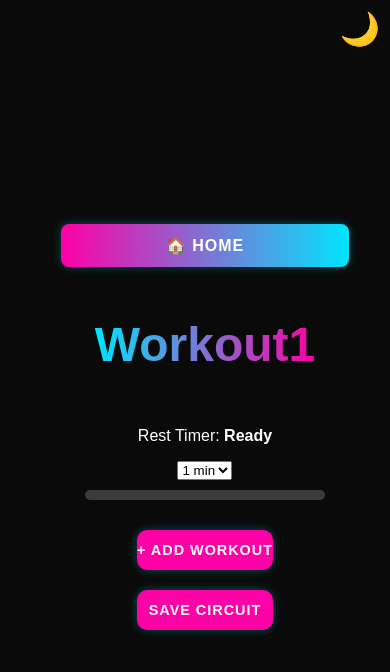
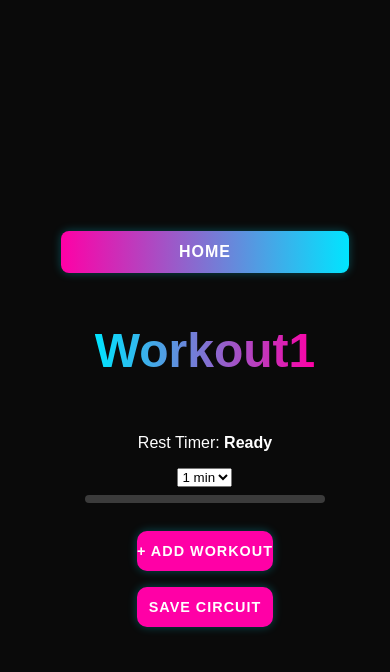
Before and after one commit to jacobball317/RepVault, a React (Create React App) app: page /RepVault/create-circuit in a window 390 px wide. Shown: the top 672 px of the page. Built offline with nearby package versions, Linux system fonts and the light colour scheme.

Commit message:
More mobile friendly

```diff
--- a/src/App.css
+++ b/src/App.css
@@ -179,19 +179,6 @@ body {
 }
 /*------------------------------*/
 
-/* === Dark Mode Toggle === */
-.dark-mode-toggle {
-  cursor: pointer;
-  font-size: 2rem;
-  position: absolute;
-  top: 20px;
-  right: 20px;
-  transition: all 0.3s ease-in-out;
-}
-
-.dark-mode-toggle:hover {
-  filter: drop-shadow(0 0 5px #00E5FF);
-}
 
 /* Centered Timer Section */
 .centered {
--- a/src/App.js
+++ b/src/App.js
@@ -1,16 +1,11 @@
 import React, { useState } from "react";
 import { Routes, Route, Link } from "react-router-dom";
-import CircuitForm from "./components/CircuitForm";
+import CircuitForm from "./components/CircuitForm";  // ✅ Ensure this is correctly imported
 import LaserBackground from "./components/LaserBackground";
 import "./App.css";
 
 function App() {
-  const [darkMode, setDarkMode] = useState(true);
   const [savedCircuits, setSavedCircuits] = useState([]);
-
-  const toggleDarkMode = () => {
-    setDarkMode(!darkMode);
-  };
 
   const loadCircuits = () => {
     const storedCircuits = JSON.parse(localStorage.getItem("circuits")) || [];
@@ -19,9 +14,7 @@ function App() {
   };
 
   return (
-    <div className={`App ${darkMode ? "dark-mode" : ""}`}>
-      <span className="dark-mode-toggle" onClick={toggleDarkMode}>🌙</span>
-
+    <div className="App">  {/* ✅ Wrap with a div to avoid fragment issues */}
       <Routes>
         <Route
           path="/"
@@ -33,7 +26,7 @@ function App() {
                   <h1 className="neon-title">Rep Vault</h1>
                   <p className="subtext">Your Personal Workout Tracker</p>
                   <div className="button-container">
-                    <Link to="/create-circuit" className="neon-btn">Create Circuit</Link>
+                    <Link to="/create-circuit" className="neon-btn">Create Circuit</Link> {/* ✅ Correct Routing */}
                     <button className="neon-btn" onClick={loadCircuits}>Load Circuits</button>
                   </div>
                 </div>
@@ -41,7 +34,7 @@ function App() {
             </>
           }
         />
-        <Route path="/create-circuit" element={<CircuitForm darkMode={darkMode} toggleDarkMode={toggleDarkMode} />} />
+        <Route path="/create-circuit" element={<CircuitForm />} />  {/* ✅ Add this */}
         <Route path="*" element={<h2 className="not-found">Page Not Found. <Link to="/">Go Home</Link></h2>} />
       </Routes>
     </div>
--- a/src/components/CircuitForm.css
+++ b/src/components/CircuitForm.css
@@ -1,21 +1,21 @@
 /* === Global Input Fields === */
 .neon-input {
-background: rgba(255, 255, 255, 0.1); /* Subtle transparency */
+    background: rgba(255, 255, 255, 0.1);
     border: 2px solid rgba(255, 255, 255, 0.2);
     color: white;
     font-size: 1rem;
-padding: 10px;
-border-radius: 8px;
+    padding: 8px;
+    border-radius: 6px;
     text-align: center;
     outline: none;
     transition: all 0.3s ease-in-out;
-width: 80px;
-box-shadow: 0 0 10px rgba(0, 229, 255, 0.3);
+    width: 60px; /* More compact for table-like format */
+    box-shadow: 0 0 8px rgba(0, 229, 255, 0.3);
   }
 
   .neon-input:focus {
     border-color: #00E5FF;
-box-shadow: 0 0 12px #00E5FF, 0 0 24px #FF00A6;
+    box-shadow: 0 0 12px #00E5FF, 0 0 20px #FF00A6;
   }
 
   /* === Workout & Set Containers === */
@@ -24,64 +24,137 @@ display: flex;
     flex-direction: column;
     align-items: center;
     width: 100%;
-padding: 20px;
+    padding: 15px;
   }
 
   .workout-card {
     background: rgba(255, 255, 255, 0.08);
-backdrop-filter: blur(10px);
+    backdrop-filter: blur(8px);
     border-radius: 12px;
-padding: 20px;
-margin-bottom: 20px;
-width: 90%;
-max-width: 500px;
+    padding: 15px;
+    margin-bottom: 15px;
+    width: 95%;
+    max-width: 600px;
     text-align: center;
-box-shadow: 0 4px 20px rgba(0, 229, 255, 0.2);
+    box-shadow: 0 4px 16px rgba(0, 229, 255, 0.2);
   }
 
-/* Workout Name Input */
-.workout-name-input {
-  width: 100%;
-  margin-bottom: 10px;
+  /* === Workout Name Header === */
+  .workout-header {
     font-size: 1.2rem;
-  text-align: center;
-  box-sizing: border-box; /* Ensure padding and border are included in the element's total width and height */
+    font-weight: bold;
+    color: #00E5FF;
+    text-align: left;
+    margin-bottom: 5px;
   }
 
-/* === Set Input Row === */
+  /* === Set Input Row (More Organized) === */
   .set-item {
-display: flex;
+    display: grid;
+    grid-template-columns: 1fr 2fr 1fr 1fr 1fr;
     align-items: center;
-justify-content: space-evenly;
-margin: 10px 0;
+    gap: 8px;
+    width: 100%;
+    padding: 6px 0;
+    border-bottom: 1px solid rgba(255, 255, 255, 0.1);
   }
 
-/* === Button Styling === */
+  /* === Set Headers === */
+  .set-header {
+    display: grid;
+    grid-template-columns: 1fr 2fr 1fr 1fr 1fr;
+    align-items: center;
+    font-weight: bold;
+    font-size: 0.9rem;
+    text-align: center;
+    padding: 8px 0;
+    color: rgba(255, 255, 255, 0.8);
+    border-bottom: 2px solid rgba(255, 255, 255, 0.2);
+  }
+
+  /* === Set Number Styling === */
+  .set-number {
+    font-weight: bold;
+    color: rgba(255, 255, 255, 0.8);
+    text-align: center;
+  }
+
+  /* === Neon Buttons (Improved) === */
   .neon-btn {
     background: linear-gradient(90deg, #FF00A6, #00E5FF);
     color: white;
     font-weight: bold;
-padding: 12px 24px;
-border-radius: 8px;
+    text-transform: uppercase;
+    letter-spacing: 0.8px;
+    text-decoration: none;
+    border: none;
+    padding: 8px 14px;
+    border-radius: 6px;
     cursor: pointer;
+    font-size: 0.9rem;
     text-align: center;
-transition: 0.3s;
-border: none;
-font-size: 1rem;
+    transition: all 0.3s ease-in-out;
+    box-shadow: 0 0 8px rgba(0, 229, 255, 0.3);
+    display: flex;
+    align-items: center;
+    justify-content: center;
+    min-width: 100px;
   }
 
   .neon-btn:hover {
-transform: scale(1.05);
-box-shadow: 0 0 10px #00E5FF, 0 0 20px #FF00A6;
+    transform: translateY(-2px);
+    box-shadow: 0 0 16px #00E5FF, 0 0 24px #FF00A6;
+  }
+
+  .neon-btn:active {
+    transform: scale(0.95);
+    box-shadow: 0 0 12px #00E5FF, 0 0 20px #FF00A6;
+  }
+
+  /* === Add Set Button Styling === */
+  .add-set-btn {
+    background: rgba(255, 255, 255, 0.1);
+    color: white;
+    width: 100%;
+    padding: 10px;
+    border-radius: 6px;
+    text-align: center;
+    font-size: 0.9rem;
+    font-weight: bold;
+    margin-top: 5px;
+    cursor: pointer;
+    transition: 0.3s;
+  }
+
+  .add-set-btn:hover {
+    background: rgba(255, 255, 255, 0.2);
+  }
+
+  /* === Checkmark Button for Completion === */
+  .checkmark-btn {
+    background: rgba(255, 255, 255, 0.1);
+    border: 2px solid rgba(255, 255, 255, 0.2);
+    color: white;
+    font-size: 1rem;
+    padding: 6px;
+    border-radius: 50%;
+    cursor: pointer;
+    transition: all 0.3s ease-in-out;
+  }
+
+  .checkmark-btn.completed {
+    background: #00FF00;
+    box-shadow: 0 0 8px #00FF00;
+    color: black;
   }
 
   /* === Progress Bar for Timer === */
   .progress-container {
-width: 80%;
-height: 10px;
+    width: 100%;
+    height: 8px;
     background: rgba(255, 255, 255, 0.2);
-border-radius: 5px;
-margin: 10px 0;
+    border-radius: 4px;
+    margin: 8px 0;
     overflow: hidden;
   }
 
@@ -89,55 +162,6 @@ overflow: hidden;
     height: 100%;
     background: linear-gradient(90deg, #FF00A6, #00E5FF);
     transition: width 1s linear;
-}
-
-/* === Input Labels & Formatting === */
-.set-header {
-display: flex;
-justify-content: space-evenly;
-font-weight: bold;
-margin-bottom: 5px;
-color: rgba(255, 255, 255, 0.8);
-}
-
-.set-item {
-display: flex;
-align-items: center;
-justify-content: space-evenly;
-margin: 10px 0;
-}
-
-.set-number {
-font-weight: bold;
-color: rgba(255, 255, 255, 0.8);
-}
-
-/* === Checkmark Animation === */
-.checkmark-btn {
-background: rgba(255, 255, 255, 0.1);
-border: 2px solid rgba(255, 255, 255, 0.2);
-color: white;
-font-size: 1.2rem;
-padding: 8px;
-border-radius: 50%;
-cursor: pointer;
-transition: all 0.3s ease-in-out;
-}
-
-.checkmark-btn.completed {
-background: #00FF00;
-box-shadow: 0 0 10px #00FF00;
-color: black;
-}
-
-/* === Timer Progress Bar === */
-.progress-container {
-width: 80%;
-height: 10px;
-background: rgba(255, 255, 255, 0.2);
-border-radius: 5px;
-margin: 10px 0;
-overflow: hidden;
   }
 
   /* === Mobile Responsive Design === */
@@ -149,29 +173,40 @@ overflow: hidden;
 
     .workout-card {
       width: 95%;
-    padding: 15px;
+      padding: 12px;
     }
 
-  .set-item {
-    flex-direction: column;
-    align-items: flex-start;
+    /* Adjusted Set Layout for Smaller Screens */
+    .set-item,
+    .set-header {
+      grid-template-columns: 1fr 2fr 1fr 1fr; /* Hide last column */
+      font-size: 0.85rem;
+      gap: 6px;
     }
 
-  .set-header {
-    flex-direction: column;
-    align-items: flex-start;
+    /* Adjust Inputs for Mobile */
+    .neon-input {
+      width: 50px;
+      font-size: 0.85rem;
+      padding: 6px;
     }
 
-  .neon-input {
+    /* Buttons Fit on Mobile */
+    .neon-btn {
       width: 100%;
-    margin-bottom: 10px;
+      margin-bottom: 6px;
+      font-size: 0.85rem;
+      padding: 8px 0;
     }
 
-  .neon-btn {
-    width: 100%;
-    margin-bottom: 10px;
+    /* Centered Button Layout */
+    .button-container {
+      flex-direction: column;
+      align-items: center;
+      gap: 6px;
     }
 
+    /* Progress Bar Full Width */
     .progress-container {
       width: 100%;
     }
--- a/src/components/CircuitForm.js
+++ b/src/components/CircuitForm.js
@@ -2,7 +2,7 @@ import React, { useState, useEffect } from "react";
 import { Link } from "react-router-dom";
 import "./CircuitForm.css";
 
-function CircuitForm({ addCircuit, darkMode, toggleDarkMode }) {
+function CircuitForm({ addCircuit }) {
   const [circuitName, setCircuitName] = useState("Workout1");
   const [workouts, setWorkouts] = useState([]);
   const [isEditingName, setIsEditingName] = useState(false);
@@ -86,12 +86,10 @@ function CircuitForm({ addCircuit, darkMode, toggleDarkMode }) {
 
   return (
     <div className="workout-container">
-      <span className="dark-mode-toggle" onClick={toggleDarkMode}>
-        🌙
-      </span>
+
 
       <Link to="/" className="neon-btn home-btn">
-        🏠 Home
+        Home
       </Link>
 
       <h2 className="neon-title" onClick={() => setIsEditingName(true)}>
```
Lines whose indentation alone changed are shown as unchanged.
